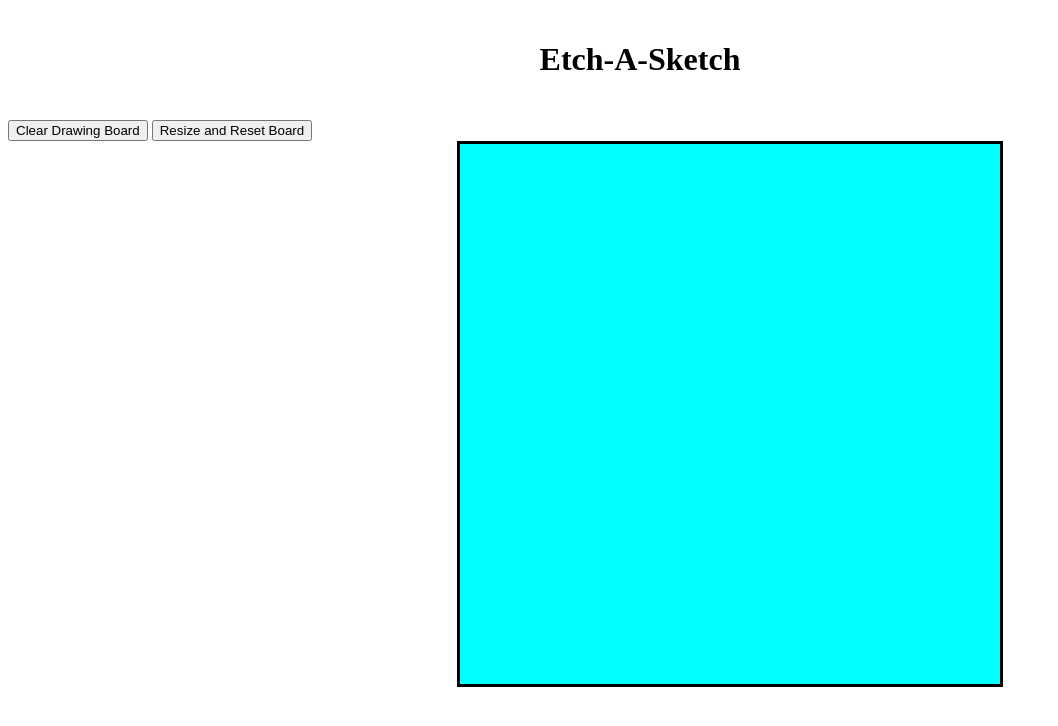
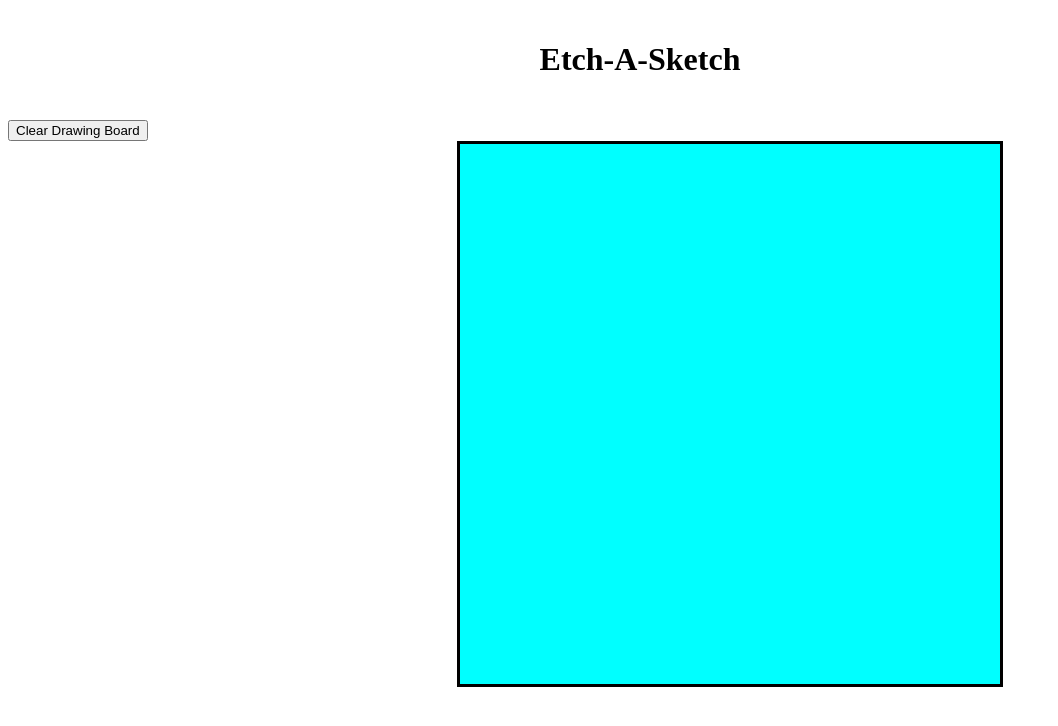
Before and after one commit to Rmckinstry/etch-sketch, a plain HTML site: page index.html in a window 1280 px wide. Shown: the whole page, without its empty margins (0-1058 px from the left). Drawn offline with Linux system fonts and the light colour scheme.

Commit message:
minor code changes

```diff
--- a/index.html
+++ b/index.html
@@ -14,7 +14,6 @@
     </header>
     <main>
         <button id='clear'>Clear Drawing Board</button>
-        <button id='reset'>Resize and Reset Board</button>
         <div class= "game-space">
             <div class="container"></div>
         </div>
```
